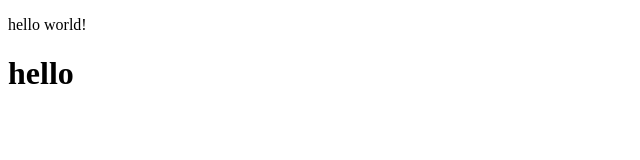
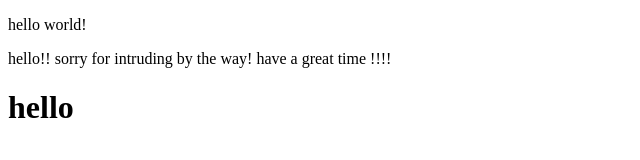
Before and after one commit to annicharekishvili/lecture-5, a plain HTML site: page index.html in a window 1280 px wide. Shown: the whole page, without its empty margins (0-640 px from the left). Drawn offline with Linux system fonts and the light colour scheme.

Commit message:
index.html
nice

```diff
--- a/index.html
+++ b/index.html
@@ -6,7 +6,7 @@
 </head>
 <body>
 	<p>hello world!</p>
-
+	<p>hello!! sorry for intruding by the way! have a great time !!!!</p>
 	<h1>hello</h1>
 </body>
 </html>
```
